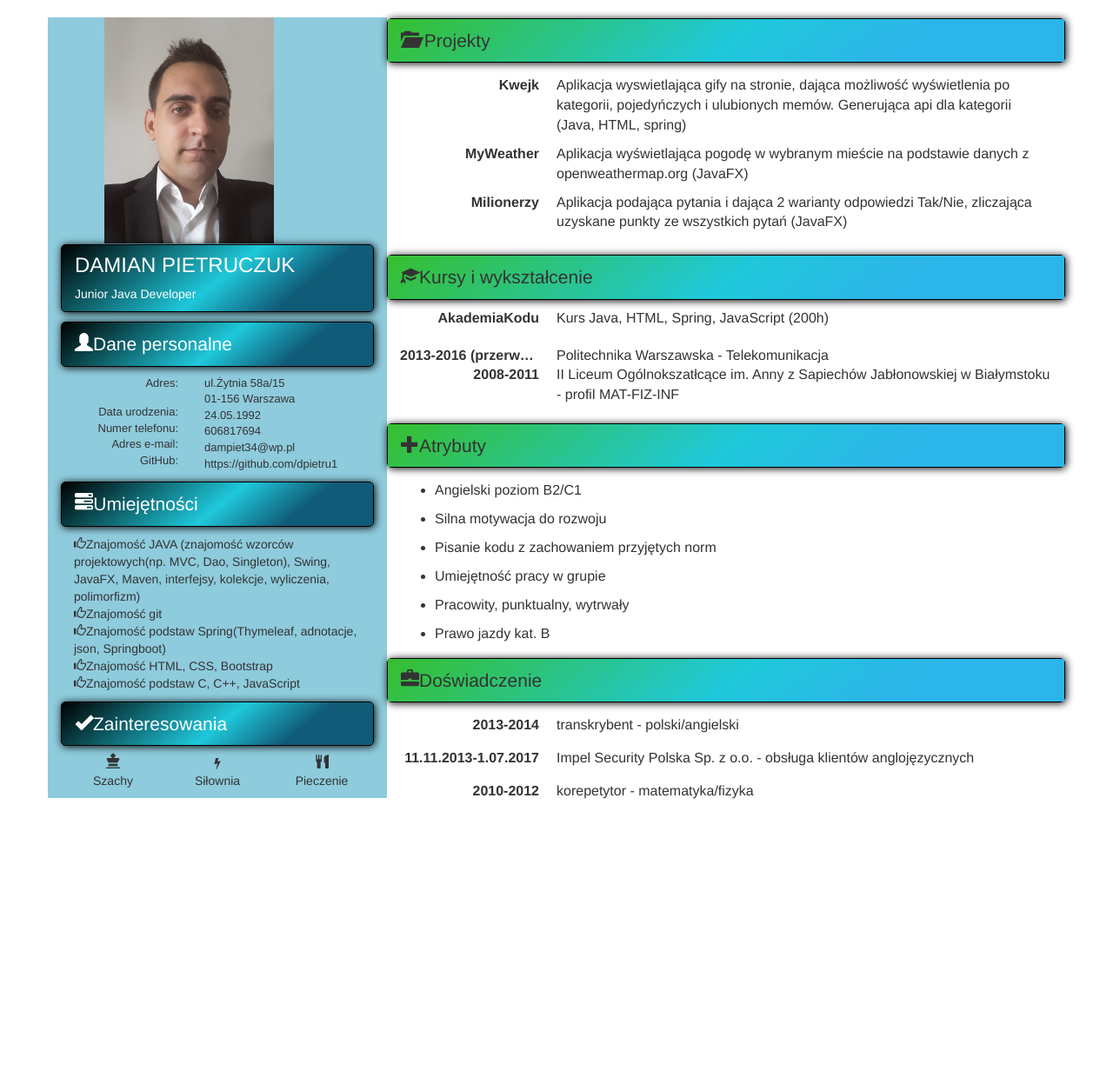
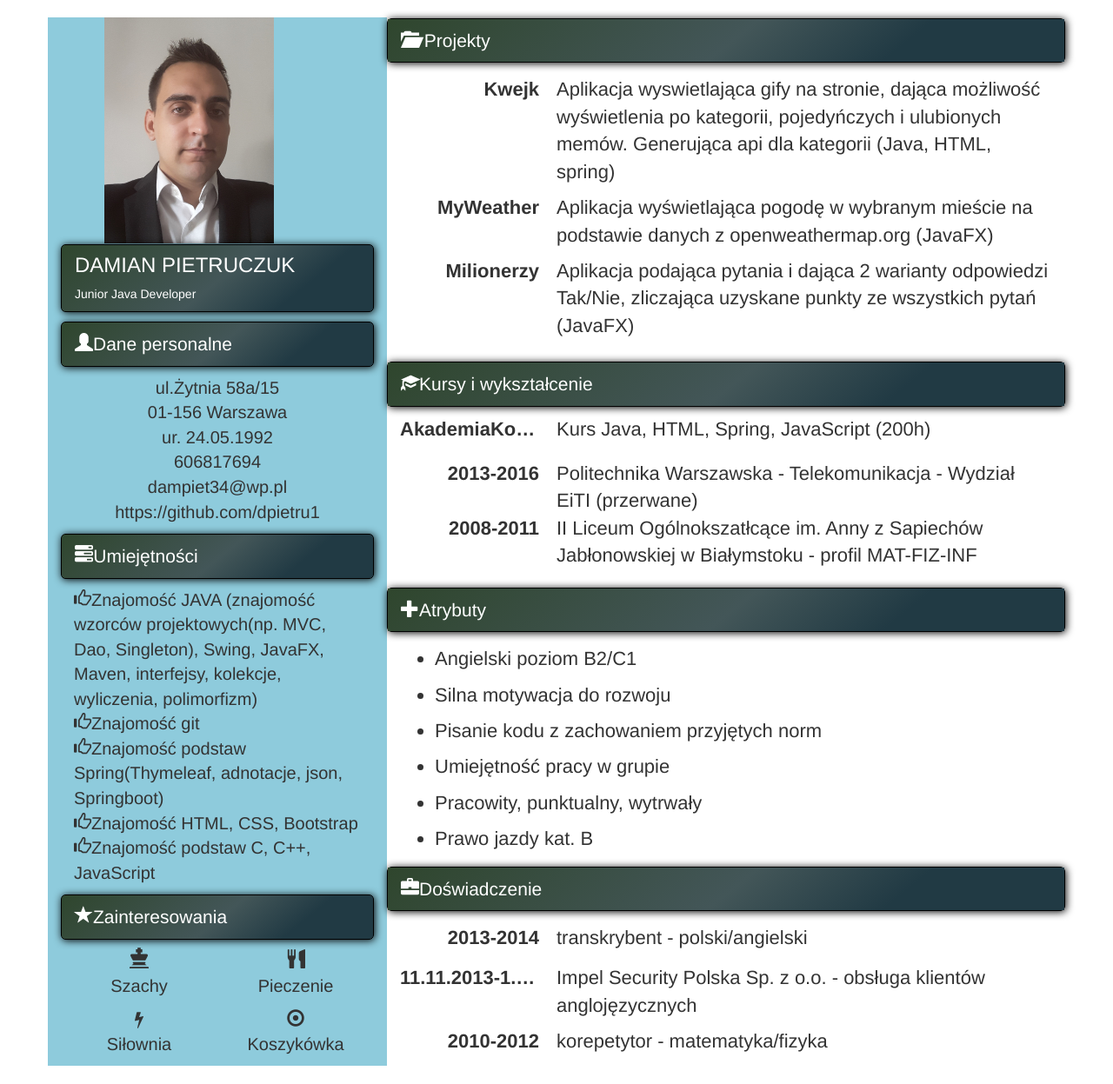
Before and after one commit to dpietru1/CV-Damian, a plain HTML site: page index.html in a window 1280 px wide. Shown: the top 1247 px of the page at 87% size. Drawn offline with Linux system fonts and the light colour scheme.

Commit message:
cv update

```diff
--- a/index.html
+++ b/index.html
@@ -23,21 +23,11 @@
 					<div class="col-md-12 section-name row-border job">
 						<p class="lead"><span class="glyphicon glyphicon-user" aria-hidden="true"></span>Dane personalne</p>
 					</div>
-					<div class="col-md-5 myfont2">
-						<ul class="list-unstyled text-right adjust myfont2">
-							<li>Adres:</li>
-							<li class="space"></li>
-							<li>Data urodzenia:</li>
-							<li>Numer telefonu:</li>
-							<li>Adres e-mail:</li>
-							<li>GitHub:</li>
-						</ul>
-					</div>
-					<div class="col-md-7">
+					<div class="col-md-12">
 						<ul class="list-unstyled myfont2">
 							<li>ul.Żytnia 58a/15</li>
 							<li>01-156 Warszawa</li>
-							<li>24.05.1992</li>
+							<li>ur. 24.05.1992</li>
 							<li>606817694</li>
 							<li>dampiet34@wp.pl</li>
 							<li><a href="https://github.com/dpietru1"></a>https://github.com/dpietru1</li>
@@ -56,22 +46,26 @@
 						</ul>
 					</div>
 					<div class="col-md-12 section-name row-border job myfont1">
-						<p class="lead"><span class="glyphicon glyphicon-ok" aria-hidden="true"></span>Zainteresowania</p>
+						<p class="lead"><span class="glyphicon glyphicon-star" aria-hidden="true"></span>Zainteresowania</p>
 					</div>
-					<div class="interests myfont1">
-						<div class="col-md-4">
+					<div class="interests myfont1 icons">
+						<div class="col-md-6">
 							<span class="glyphicon glyphicon-king myfont" aria-hidden="true"></span>
 							<p>Szachy</p>
 						</div>
-						<div class="col-md-4">
+						<div class="col-md-6 icons">
+							<span class="glyphicon glyphicon-cutlery myfont" aria-hidden="true"></span>
+							<p>Pieczenie</p>
+						</div>
+						<div class="col-md-6">
 							<span class="fa fa-bolt" aria-hidden="true"></span>
 							<p>Siłownia</p>
 						</div>
-						<div class="col-md-4">
-							<span class="glyphicon glyphicon-cutlery myfont" aria-hidden="true"></span>
-							<p>Pieczenie</p>
+						<div class="col-md-6">
+							<span class="glyphicon glyphicon-record" aria-hidden="true"></span>
+							<p>Koszykówka</p>
 						</div>
-					</div>
+						</div>
 				</div>
 				<div class="col-md-8">
 					<div class="row section-skills row-border">
@@ -107,8 +101,8 @@
 				<div class="row">
 					<div class="col-md-12">
 						<dl class="dl-horizontal myfont">
-							<dt>2013-2016 (przerwane)</dt>
-							<dd>Politechnika Warszawska - Telekomunikacja</dd>
+							<dt>2013-2016</dt>
+							<dd>Politechnika Warszawska - Telekomunikacja - Wydział EiTI (przerwane)</dd>
 							<dt>2008-2011</dt>
 							<dd>II Liceum Ogólnokszatłcące im. Anny z Sapiechów Jabłonowskiej w Białymstoku - profil MAT-FIZ-INF</dd>
 						</dl>
--- a/main.css
+++ b/main.css
@@ -1,11 +1,12 @@
 .myfont{
-	font-size: 16px;
+	font-size: 22px;
 }
 .myfont1{
-	font-size: 14px;
+	font-size: 20px;
 }
 .myfont2{
-	font-size: 13px;
+	font-size: 20px;
+	text-align: center;
 }
 .btn-download{
 	margin-top: 6px;
@@ -22,7 +23,7 @@
 	padding: 10px 0;
 }
 .section-name{
-	background: linear-gradient(141deg, #000 0%, #1fc8db 51%, #105b77 75%);
+	background: linear-gradient(141deg, #2f462d 0%, #435658 51%, #213a44 75%);
 }
 .section-name h3{
 	margin-top: 10px;
@@ -59,9 +60,12 @@
 	margin-top: 20px;
 }
 .section-right{
-	background: linear-gradient(141deg, #37bf2d 0%, #1fc8db 51%, #2cb5e8 75%);
+	background: linear-gradient(141deg, #2f462d 0%, #435658 51%, #213a44 75%);
 	}
 
 .work2{
 	padding: 5px 0;
 }
+.lead{
+	color: white;
+}
```
